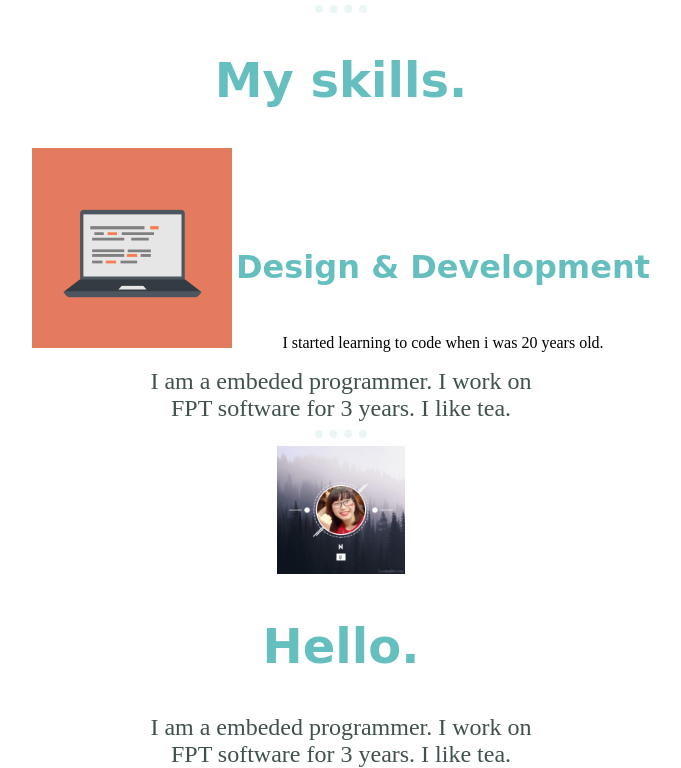
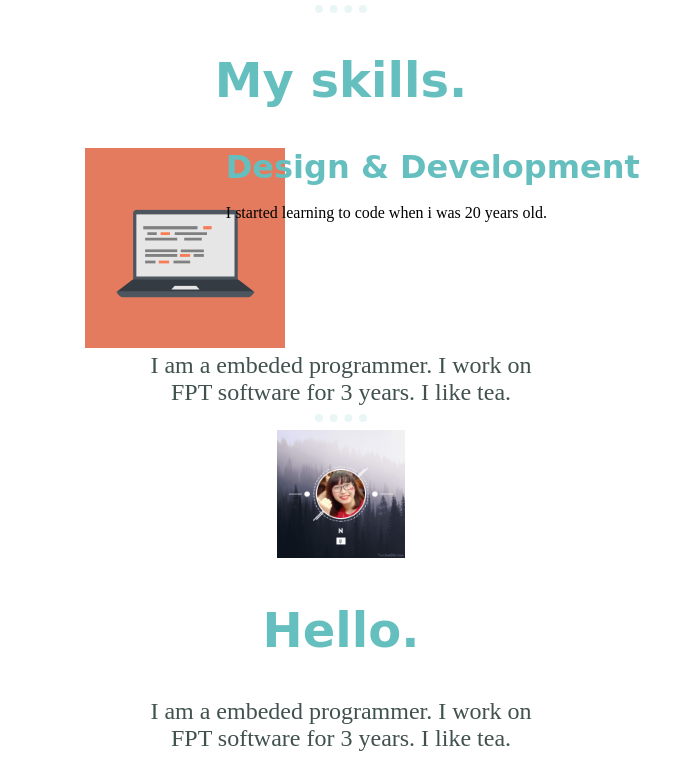
Before and after one commit to toanden/demo, a plain HTML site: page index.html in a window 1280 px wide. Shown: the part 1360-2128 px from the top of the page, without its empty margins (299-980 px from the left). Drawn offline with Linux system fonts and the light colour scheme; a web font is replaced by a local one.

Commit message:
update skill container

```diff
--- a/css/styles.css
+++ b/css/styles.css
@@ -10,7 +10,6 @@ body {
 }
 .middle-container {
     position: relative;
-    text-align: center;
     padding-top: 100px;
     margin: 0 auto;
 }
@@ -40,12 +39,14 @@ body {
     background-color: white;
     height: 10%;
     width: 10%;
+    padding-left: 45%;
 }
 .computer-img {
     position: relative;
     display: inline-block;
     height: 200px;
     width: 200px;
+    padding-left:  30%;
 }
 .head-name {
     color: #66BFBF;
@@ -70,8 +71,9 @@ body {
     font-size: 2em;
     text-align: center;
     display: inline-block;
-    position: relative;
+    position: absolute;
     top: 0px;
+    left: 41%;
     margin-top: 0px;
 }
 .head-edting {
@@ -90,4 +92,9 @@ body {
     border-width: 8px;
     width: 4%;
 }
+.content-skill {
+    display: inline;
+    position: absolute;
+    top: 40px;
+    left: 41%;
 }
--- a/index.html
+++ b/index.html
@@ -16,6 +16,7 @@
         <img class="middle-cloud" src="images/cloud.png" alt="colud-img" />
         <img class="bot-mountain" src="images/mountain.png" alt="mountain-img" />
     </div>
+
     <div class="middle-container">
 
         <img class="avatar-img" src="images/avatar.jpg" alt="avatar-img" />
@@ -26,10 +27,8 @@
         <h2 class="middle-name">My skills.</h2>
         <div class="middle-middle-container">
             <img class="computer-img" src="images/computer.png" alt="computer-img" />
-            <div class="middle-middle-middle-container">
-                <h3 class="bot-name">Design & Development</h3>
-                <p>I started learning to code when i was 20 years old.</p>
-            </div>
+            <h3 class="bot-name">Design & Development</h3>
+            <p class="content-skill">I started learning to code when i was 20 years old.</p>
         </div>
 
         <p class="information-me">I am a embeded programmer. I work on FPT software for 3 years. I like tea.</p>
@@ -37,6 +36,7 @@
         <img class="avatar-img" src="images/avatar.jpg" alt="avatar-img" />
         <h2 class="middle-name">Hello.</h2>
         <p class="information-me">I am a embeded programmer. I work on FPT software for 3 years. I like tea.</p>
+
     </div>
 
 </body>
```
